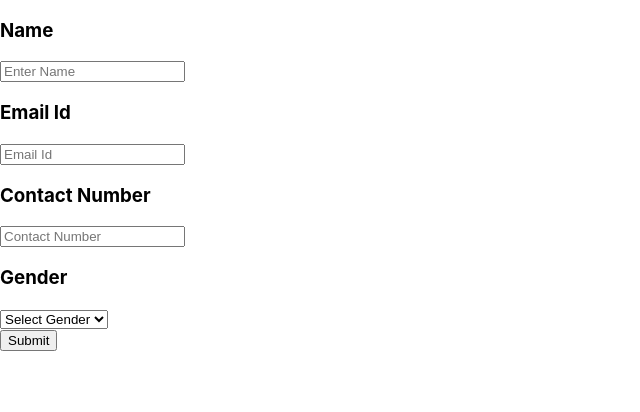
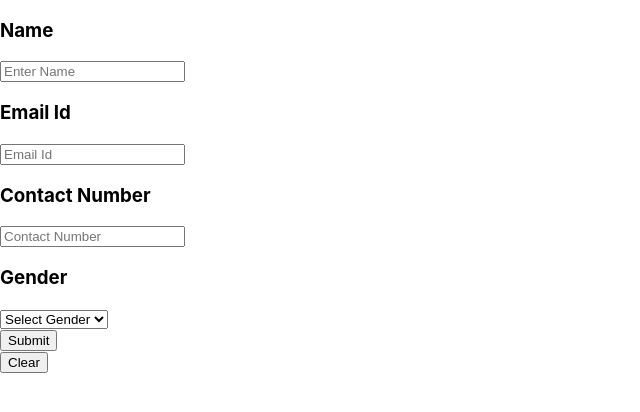
Before and after one commit to anujanaya/Tution-students-list, a React (Create React App) app: page / in a window 1280 px wide. Shown: the top 412 px of the page, without its empty margins (0-640 px from the left). Built offline with nearby package versions, Linux system fonts and the light colour scheme.

Commit message:
clrbutton

```diff
--- a/src/App.js
+++ b/src/App.js
@@ -37,6 +37,9 @@ function App() {
       }
     }
   };
+  const clearbtn = () => {
+
+  }
   return (
     <div>
       <h3> Name</h3>
@@ -55,6 +58,9 @@ function App() {
       <div>
         <button onClick={submitbtn}>Submit</button>
       </div>
+      <div>
+        <button onClick={clearbtn}>Clear</button>
+      </div>
     </div>
   );
 }
```
